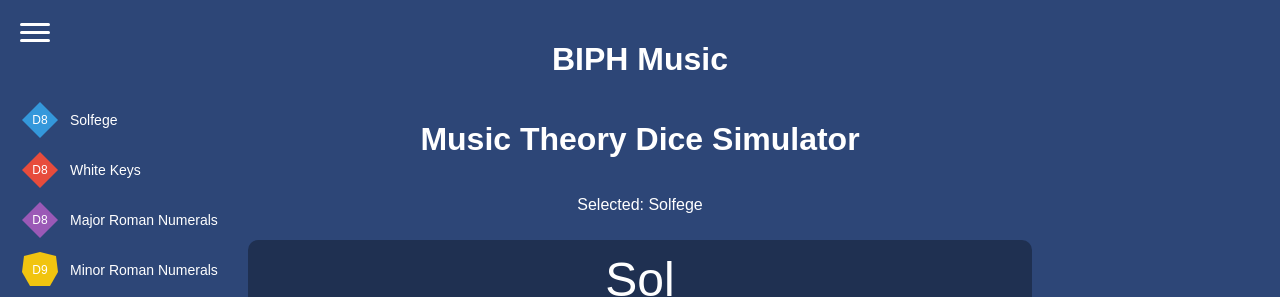
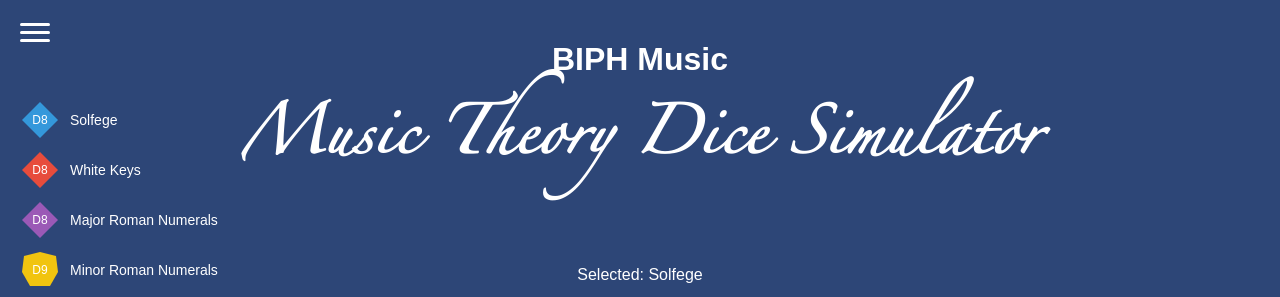
Before and after one commit to BIPHMusic/MusicTheoryDice, a plain HTML site: page index.html in a window 1280 px wide. Shown: the top 297 px of the page. Drawn offline with Linux system fonts and the light colour scheme.

Commit message:
Add files via upload

```diff
--- a/index.html
+++ b/index.html
@@ -8,6 +8,11 @@
     <link rel="icon" href="/icons/BGicon.png">
     <style>
         /* Existing styles */
+        @font-face {
+  font-family: 'Zapfino';
+  src: url('fonts/Zapfino.ttf') format('truetype');
+  }
+
         body {
             background-color: rgb(45, 70, 119);
             font-family: 'Andika', sans-serif;
@@ -20,6 +25,17 @@
             padding: 20px;
             overflow: hidden;
         }
+
+        .Subtitle{
+  font-family: 'Zapfino', sans-serif;
+  color: white;
+  margin-top:-0.7em;
+  font-size: 3.5vw;
+  text-align:center;
+  text-decoration: none;
+  min-width: fit-content;
+  white-space: nowrap;
+  }
 
         .dice-icons {
             display: flex;
```
Also changed, not shown: fonts/Zapfino.ttf (added), icons/BGicon.png (added).
